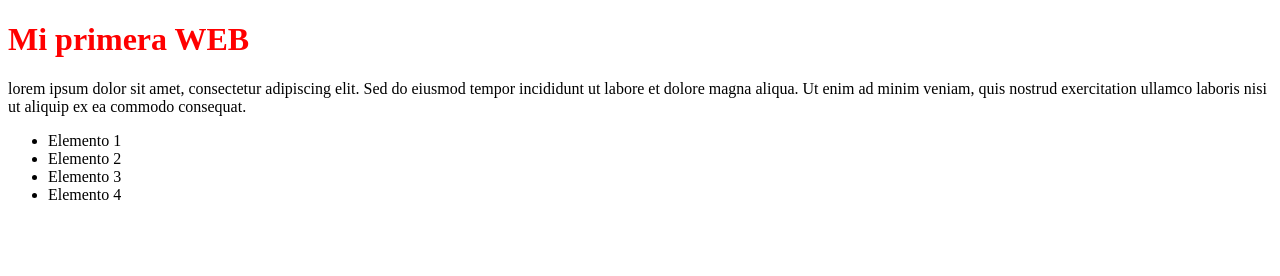
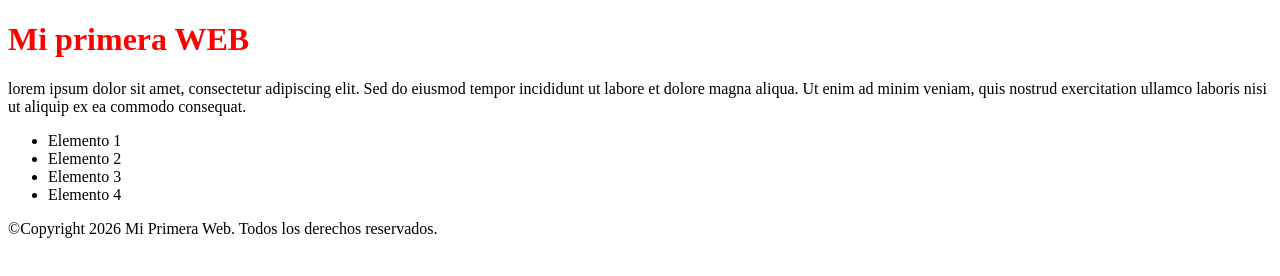
Before and after one commit to adriangutiro/Mi_primer_repositorio, a plain HTML site: page index.html in a window 1280 px wide. Drawn offline with Linux system fonts and the light colour scheme.

Commit message:
añadiendo copyright

```diff
--- a/index.html
+++ b/index.html
@@ -18,4 +18,7 @@
         <li>Elemento 4</li>
     </ul>
 </body>
+<footer>
+    <p>&copy;Copyright 2026 Mi Primera Web. Todos los derechos reservados.</p>
+</footer>
 </html>
```
